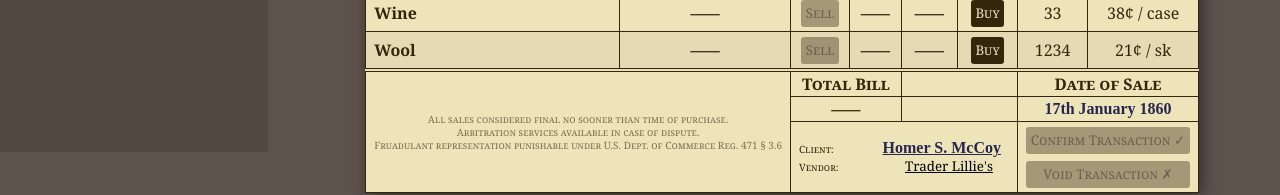
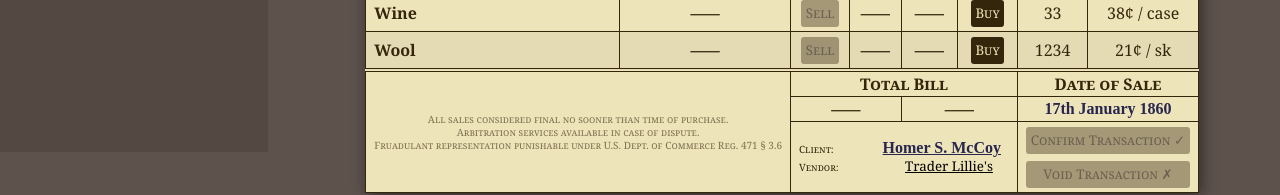
Before and after one commit to eignnx/the-silt-road, a React (Create React App) app: page /game/market in a window 1280 px wide. Shown: the part 648-843 px from the top of the page. Built offline with nearby package versions, Linux system fonts and the light colour scheme; a web font is replaced by a local one.

Commit message:
better Total Bill section

```diff
--- a/src/routes/MarketView.tsx
+++ b/src/routes/MarketView.tsx
@@ -240,17 +240,7 @@ export default function MarketView() {
                             <p>Arbitration services available in case of dispute.</p>
                             <p>Fruadulant representation punishable under U.S. Dept. of Commerce Reg. 471 § 3.6</p>
                         </th>
-                        {totalBill >= 0 ? (
-                            <>
-                                <th colSpan={2}>Total Bill</th>
-                                <th colSpan={2}></th>
-                            </>
-                        ) : (
-                            <>
-                                <th colSpan={2}></th>
-                                <th colSpan={2}>Total Bill</th>
-                            </>
-                        )}
+                        <th colSpan={4}>Total Bill</th>
                         <th colSpan={2}>
                             Date of Sale
                         </th>
@@ -259,7 +249,7 @@ export default function MarketView() {
                         {totalBill === 0 ? (
                             <>
                                 <td colSpan={2}>⸺</td>
-                                <td colSpan={2}></td>
+                                <td colSpan={2}>⸺</td>
                             </>
                         ) : totalBill > 0 ? (
                             <>
@@ -270,11 +260,11 @@ export default function MarketView() {
                                 >
                                     ${Math.abs(totalBill).toFixed(2)}
                                 </td>
-                                <td colSpan={2}></td>
+                                <td colSpan={2}>⸺</td>
                             </>
                         ) : (
                             <>
-                                <td colSpan={2}></td>
+                                <td colSpan={2}>⸺</td>
                                 <td colSpan={2}>${Math.abs(totalBill).toFixed(2)}</td>
                             </>
                         )}
```
